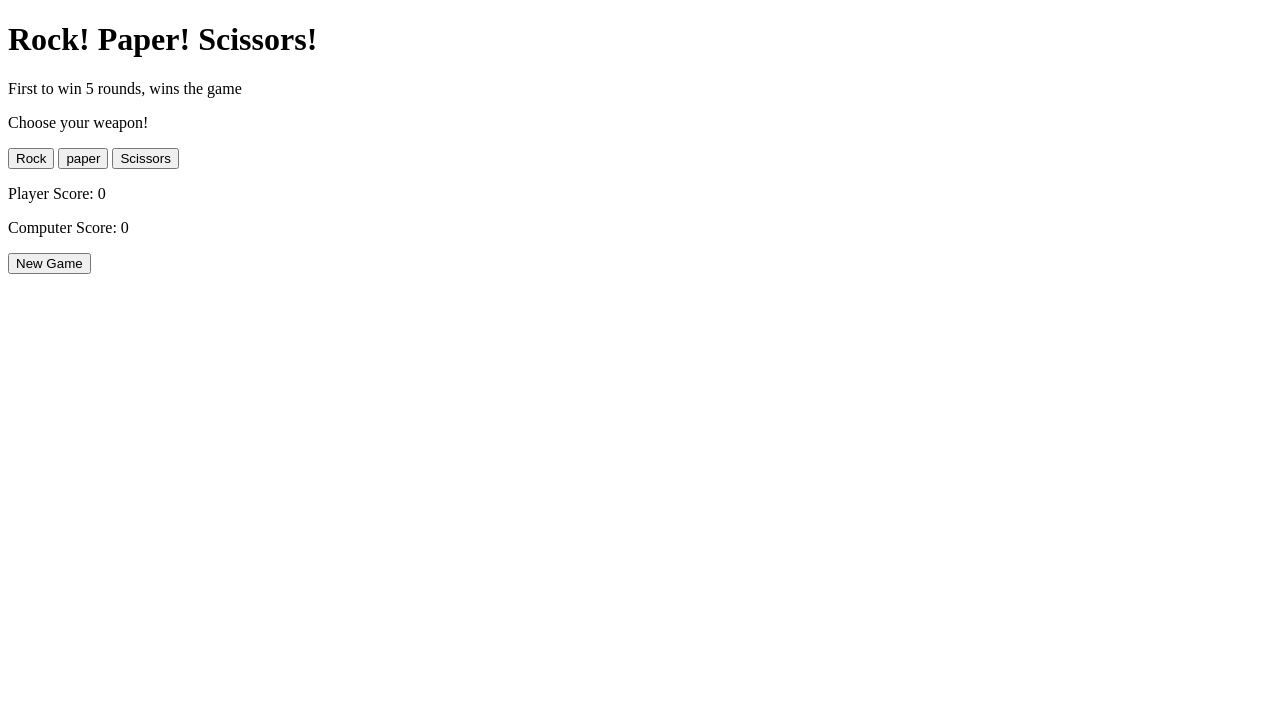
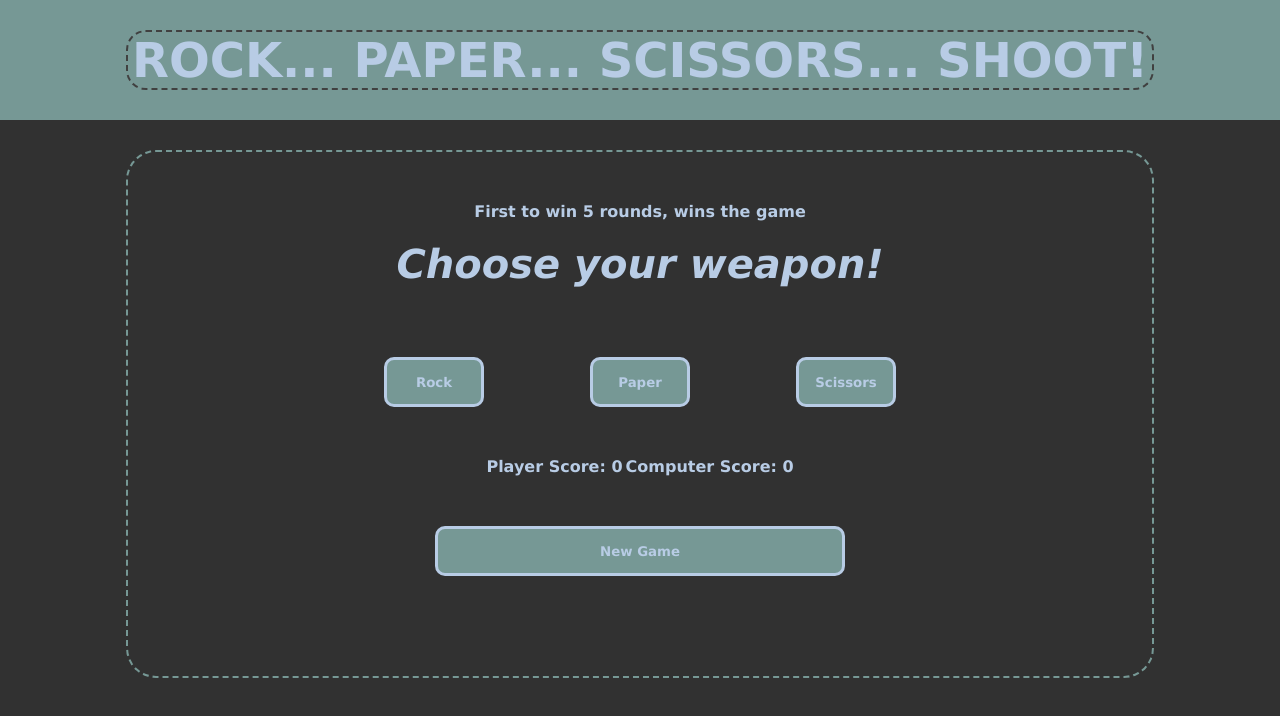
Before and after one commit to jarrettwbishop/rock-paper-scissors, a plain HTML site: page index.html in a window 1280 px wide. Drawn offline with Linux system fonts and the light colour scheme.

Commit message:
Style game

```diff
--- a/index.html
+++ b/index.html
@@ -4,15 +4,20 @@
     <meta charset="UTF-8">
     <meta http-equiv="X-UA-Compatible" content="IE=edge">
     <meta name="viewport" content="width=device-width, initial-scale=1.0">
+    <link rel="stylesheet" href="style.css">
     <title>Document</title>
 </head>
 <body>
-    <h1>Rock! Paper! Scissors!</h1>
-    <p>First to win 5 rounds, wins the game</p>
+
+    <header>
+        <h1>ROCK...  PAPER...     SCISSORS... SHOOT!</h1>
+    </header>
+    <main>
+        <p class="rules">First to win 5 rounds, wins the game</p>
         <p id="results">Choose your weapon! </p>
         <div class="weapons">
             <button id="btn-rock">Rock</button>
-        <button id="btn-paper">paper</button>
+            <button id="btn-paper">Paper</button>
             <button id="btn-scissors">Scissors</button>
         </div>
         <div class="scores">
@@ -20,6 +25,12 @@
             <p id="comp-score">Computer Score: </p>
         </div>
         <button id="new-game">New Game</button>
+    </main>
+    <footer>
+
+    </footer>
+
+
 
 
 
--- /dev/null
+++ b/style.css
@@ -0,0 +1,92 @@
+:root {
+    --primary-dark: #404040;
+    --primary-light: #92B8C4;
+    --secondary-dark: #313131;
+    --secondary-light: #769895;
+    --lightest: #B8CCE5;
+}
+
+* {
+    margin: 0;
+    padding: 0;
+    text-decoration: none;
+    color: var(--lightest);
+    font-family: 'Lucida Sans', 'Lucida Sans Regular', 'Lucida Grande', 'Lucida Sans Unicode', Geneva, Verdana, sans-serif;
+    font-weight: 700;
+}
+html {
+    height: 100%;
+}
+body {
+    background-color: var(--secondary-dark);
+    display: flex;
+    flex-direction: column;
+    align-items: center;
+    height: 100%;
+}
+
+header {
+    background-color: var(--secondary-light);
+    width: 100%;
+    display: flex;
+    justify-content: center;
+}
+
+h1 {
+    font-weight: 900;
+    font-size: 3em;
+    color: var(--lightest);
+    border: 2px dashed var(--primary-dark);
+    border-radius: 20px;
+    width: 80%;
+    margin: 30px 0px;
+    text-align: center;
+}
+
+main {
+    display: flex;
+    flex-direction: column;
+    align-items: center;
+    border: 2px dashed var(--secondary-light);
+    border-radius: 30px;
+    width: 80%;
+    margin-top: 30px;
+    padding: 50px 0px;
+}
+
+button {
+    background-color: var(--secondary-light);
+    border: solid;
+    border-radius: 10px;
+    width: 100px;
+    height: 50px;
+}
+
+.weapons {
+    display: flex;
+    justify-content: space-between;
+    width: 50%;
+    margin: 50px;
+}
+
+#results {
+    margin: 20px;
+    font-size: 2.5em;
+    font-style: italic;
+}
+
+.scores {
+    display: flex;
+    width: 30%;
+    justify-content: space-between;
+
+}
+
+#new-game {
+    width: 40%;
+    margin: 50px;
+}
+
+footer {
+    width: 100%;
+}
```
Lines whose indentation alone changed are shown as unchanged.
